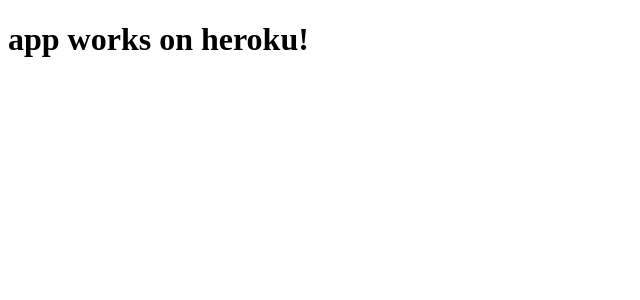
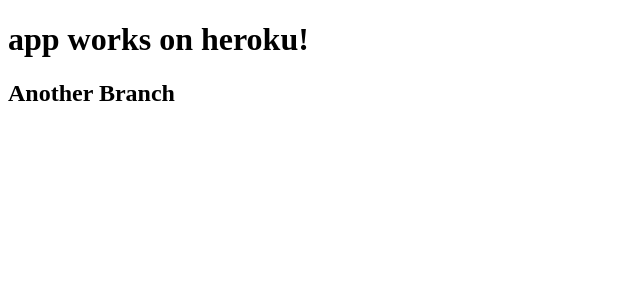
Before and after one commit to smrafael/angular-cli-heroku, an Angular app: page / in a window 1280 px wide. Shown: the top 300 px of the page, without its empty margins (0-640 px from the left). Built offline with nearby package versions, Linux system fonts and the light colour scheme.

Commit message:
just kidding

```diff
--- a/src/app/app.component.html
+++ b/src/app/app.component.html
@@ -1,3 +1,5 @@
 <h1>
   {{title}}
 </h1>
+
+<h2>Another Branch</h2>
```
